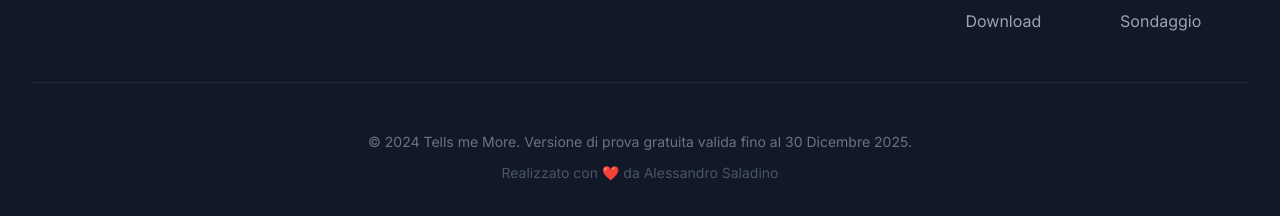
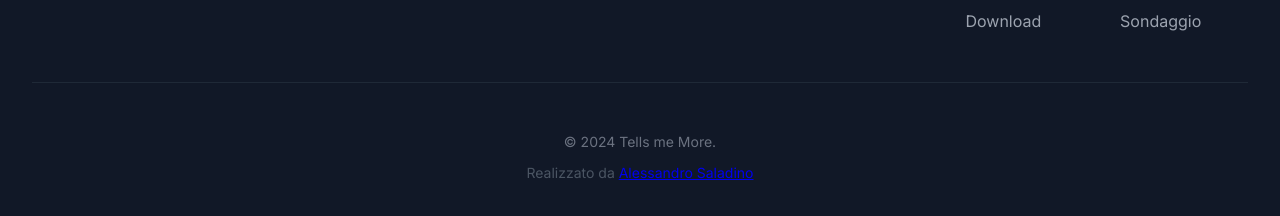
Before and after one commit to Alekkk777/Tell_Me_More, a plain HTML site: page index.html in a window 1280 px wide. Shown: the part 5532-5748 px from the top of the page. Drawn offline with Linux system fonts and the light colour scheme.

Commit message:
modifing footer

```diff
--- a/index.html
+++ b/index.html
@@ -351,10 +351,10 @@
             </div>
             <div class="footer-bottom">
                 <p class="footer-copyright">
-                    © 2024 Tells me More. Versione di prova gratuita valida fino al 30 Dicembre 2025.
+                    © 2024 Tells me More.
                 </p>
                 <p class="footer-tech">
-                    Realizzato con ❤️ da Alessandro Saladino
+                    Realizzato da <a href="https://www.linkedin.com/in/alessandrosaladino/">Alessandro Saladino</a>
                 </p>
             </div>
         </div>
```
